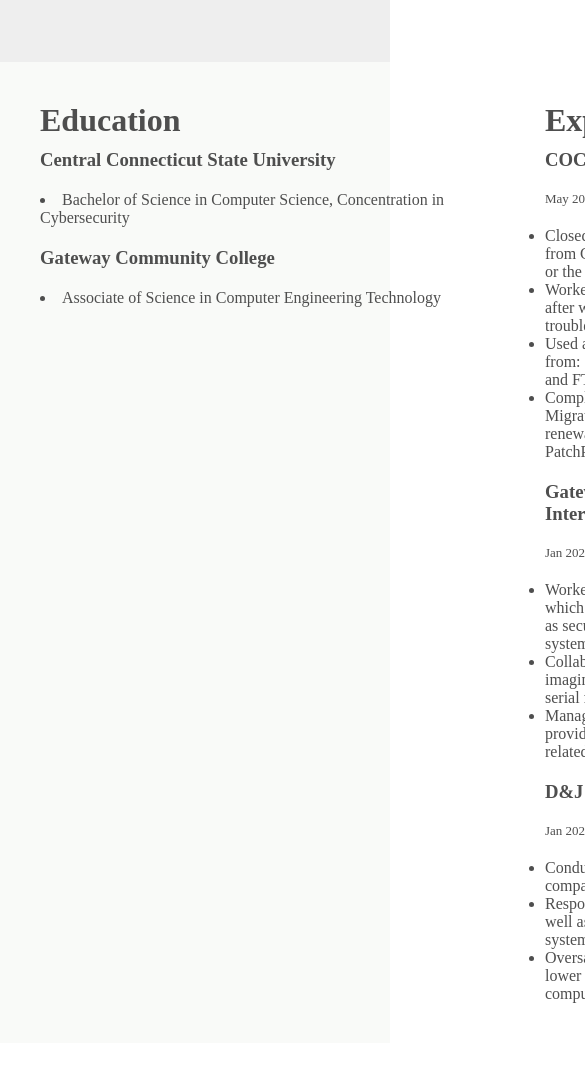
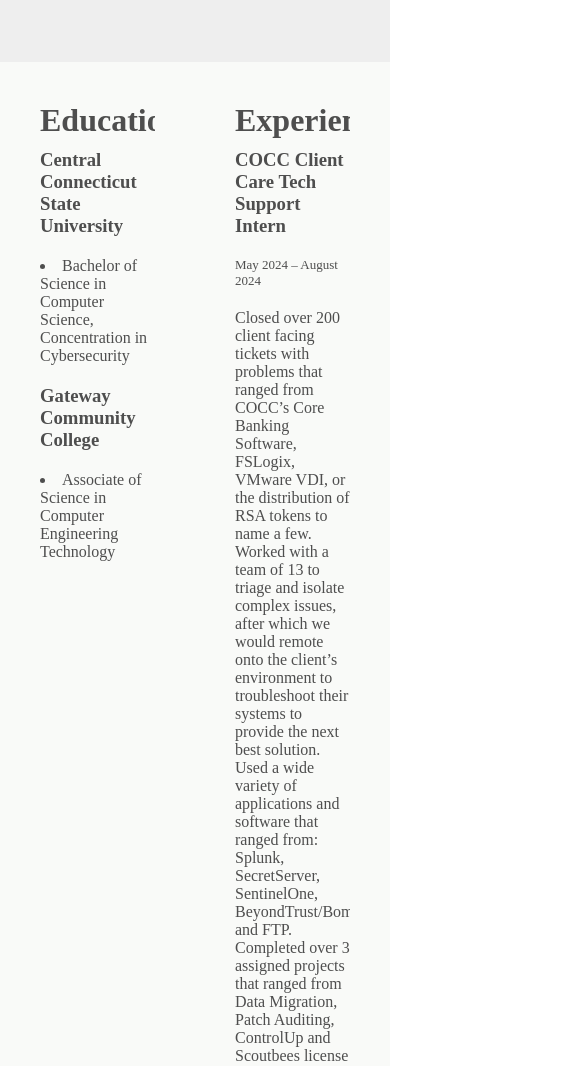
Before and after one commit to raymoess/My-Blog-Page, a plain HTML site: page index.html in a window 390 px wide. Shown: the part 632-1698 px from the top of the page, 585 px wide, since content can reach past the window. Before the commit the page ends 1675 px from the top, so only its background shows below. Drawn offline with Linux system fonts and the light colour scheme.

Commit message:
Fixed overflow.
Fixed CSS where logging onto "About" webpage on a mobile device, displayed overflow.

```diff
--- a/index.html
+++ b/index.html
@@ -2,6 +2,7 @@
 <html lang="en">
   <head>
     <meta charset="utf-8" />
+    <meta name="viewport" content="width=device-width, initial-scale=1.0">
     <title>RT | About</title>
     <link rel="stylesheet" href="styles.css" />
   </head>
--- a/styles.css
+++ b/styles.css
@@ -2,6 +2,7 @@
     padding: 0;
     margin: 0;
     box-sizing: border-box;
+    overflow: hidden;
 
 }
 .section-one{
@@ -121,7 +122,6 @@
 }
 .background-container p{
     font-size: 13px;
-
 }
 
 .info-about-desc{
@@ -129,5 +129,4 @@
     flex-direction: column;
     justify-content: center;
     gap: 20px;
-    width: 425px;
 }
```
